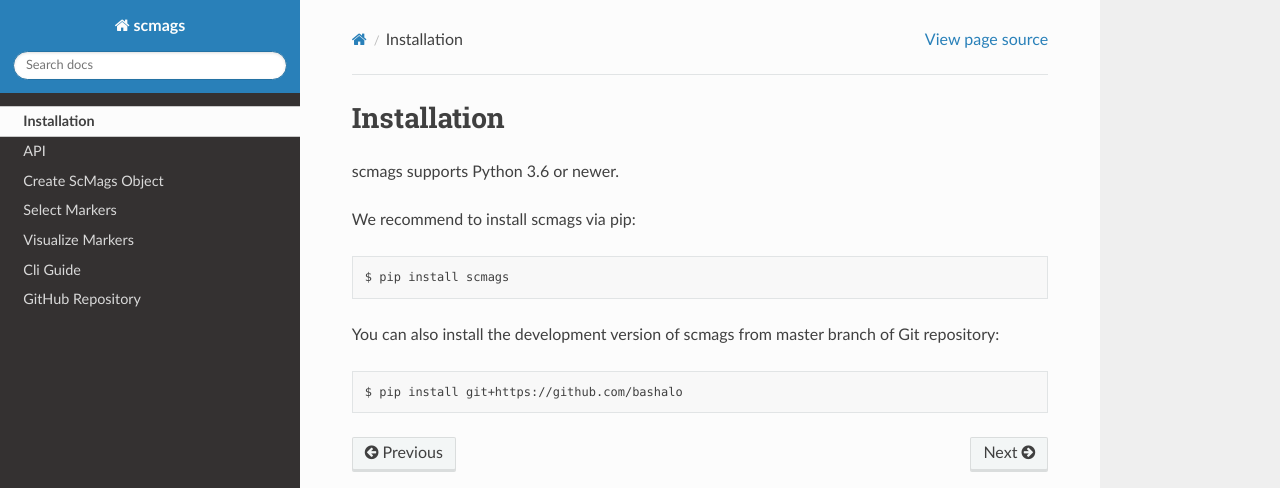
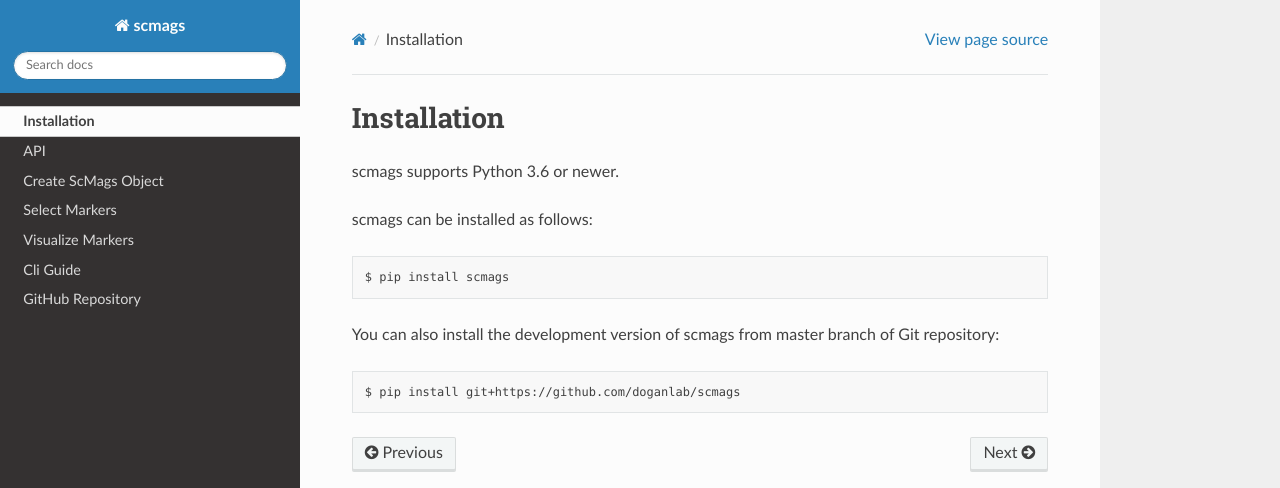
Before and after one commit to doganlab/scmags, a Sphinx documentation site: the page built from docs/source/installation.rst, in a window 1280 px wide. Shown: the top 488 px of the page. Built offline with Sphinx 7.4.7 and the Read the Docs theme 2.0.0, drawn with Linux system fonts in a browser that asks for light colours.

Commit message:
update docs

```diff
--- a/docs/source/API.rst
+++ b/docs/source/API.rst
@@ -1,6 +1,5 @@
 API
 ===
-
 .. module:: scmags
 
 Main Class
--- a/docs/source/index.rst
+++ b/docs/source/index.rst
@@ -1,5 +1,9 @@
 scMAGS: Marker Gene Selection From scRNA-seq Data for Spatial Transcriptomics Studies
-=====================================================================================
+-------------------------------------------------------------------------------------
+
+.. image:: _images/scmags_abstract.png
+   :align: center
+   :width: 650px
 
 .. toctree::
    :maxdepth: 1
--- a/docs/source/installation.rst
+++ b/docs/source/installation.rst
@@ -3,7 +3,7 @@
 
 scmags supports Python 3.6 or newer.
 
-We recommend to install scmags via pip:
+scmags can be installed as follows:
 
 .. code-block:: bash
 
@@ -13,4 +13,4 @@
 
 .. code-block:: bash
 
-    $ pip install git+https://github.com/bashalo
+    $ pip install git+https://github.com/doganlab/scmags
```
Also changed, not shown: docs/source/_images/scmags_abstract.png (added).
